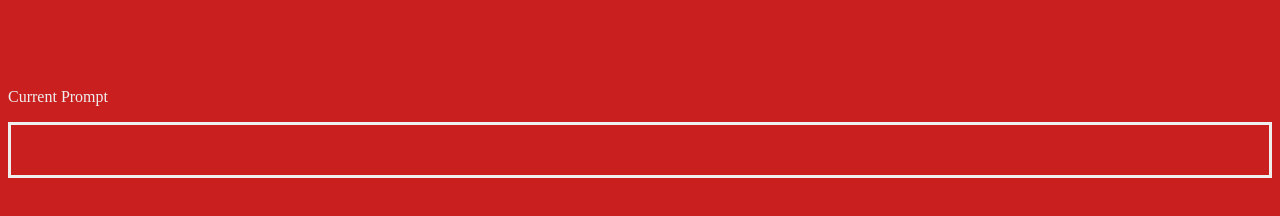
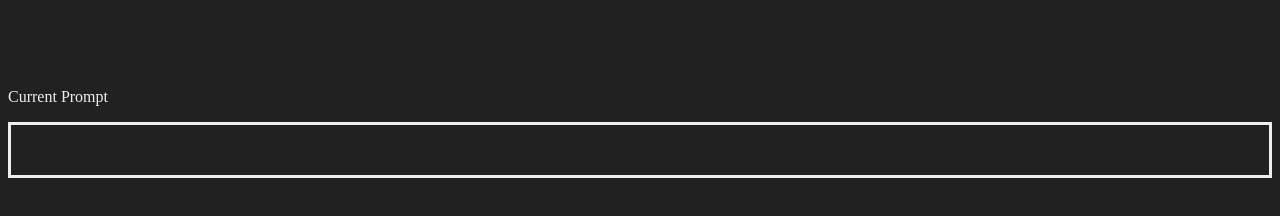
Before and after one commit to janelletavares/bc-prompt, a browser extension: page prompt.html in a window 1280 px wide. Drawn offline with Linux system fonts and the light colour scheme.

Commit message:
no more red!

```diff
--- a/prompt.css
+++ b/prompt.css
@@ -1,7 +1,7 @@
 
 body {
   padding-top: 5rem;
-  background-color: #ca1f1f;
+  background-color: #212121;
   color: #efefef;
 }
 
```
